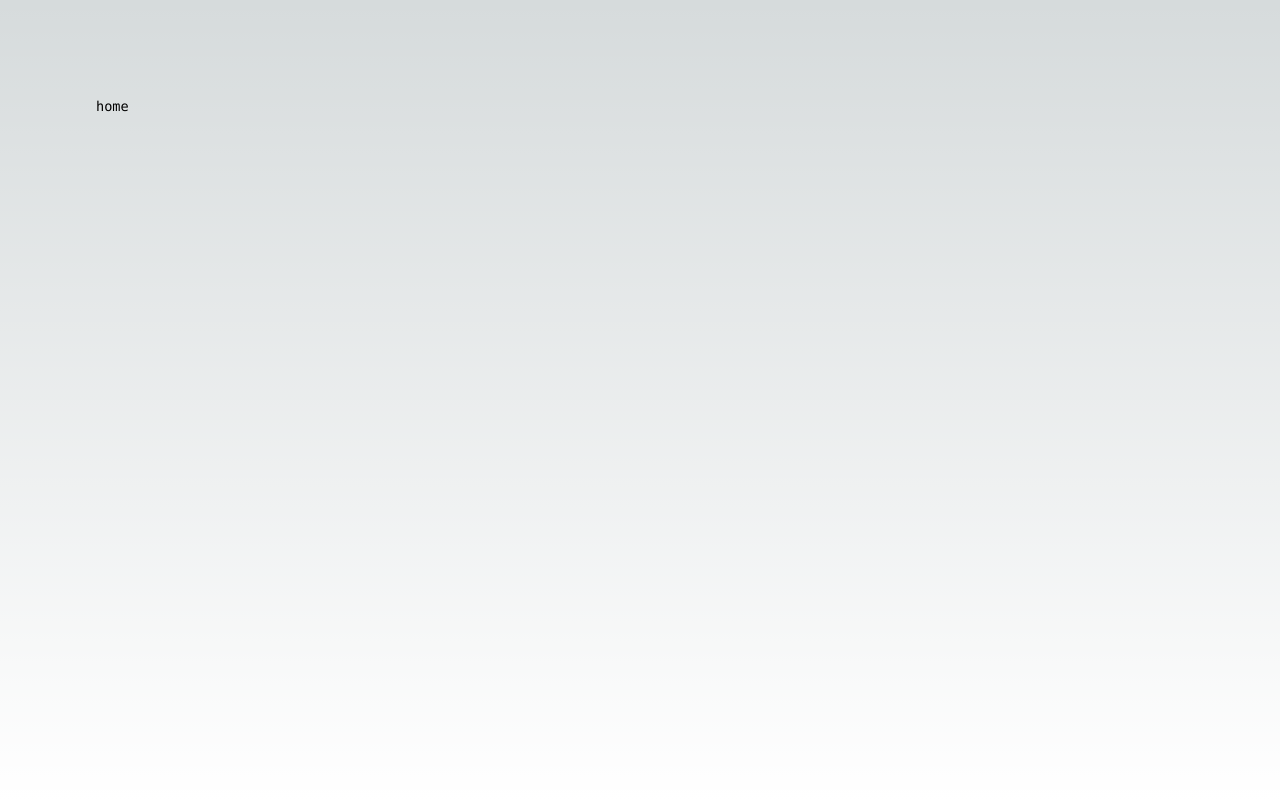
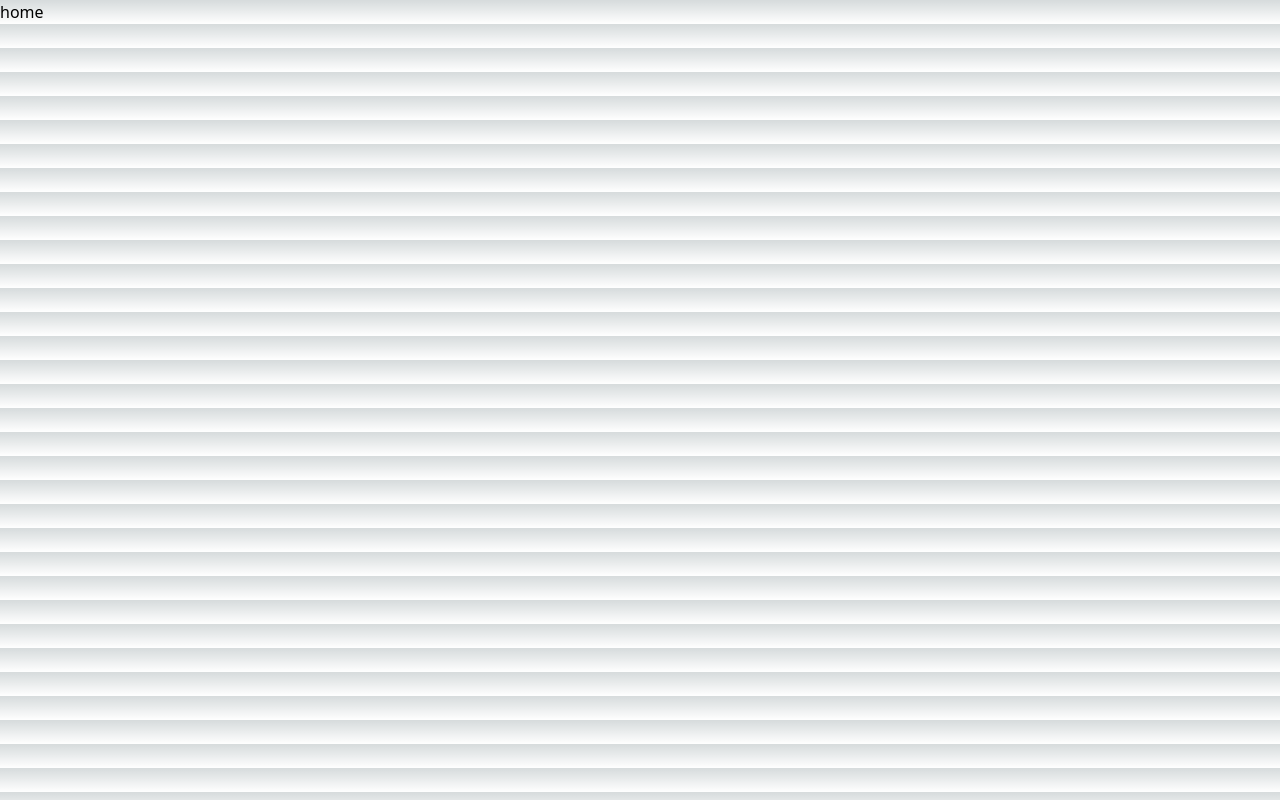
Before and after one commit to queens-web-development-club/qasa, a Next.js app: page / in a window 1280 px wide. Built offline with nearby package versions, Linux system fonts and the light colour scheme.

Commit message:
renamed execs endpoint -> team, added better page titles

```diff
--- a/pages/about/index.js
+++ b/pages/about/index.js
@@ -4,7 +4,7 @@ export default function AboutPage() {
     return (
         <>
             <Head>
-                <title>About</title>
+                <title>QASA - About</title>
                 <meta name="description" content="Queen's Asian Student Association" />
                 <meta name="viewport" content="width=device-width, initial-scale=1" />
                 <link rel="icon" href="/favicon.ico" />
--- a/pages/events/index.js
+++ b/pages/events/index.js
@@ -4,7 +4,7 @@ export default function EventsPage() {
     return (
         <>
             <Head>
-                <title>Events</title>
+                <title>QASA - Events</title>
                 <meta name="description" content="Queen's Asian Student Association" />
                 <meta name="viewport" content="width=device-width, initial-scale=1" />
                 <link rel="icon" href="/favicon.ico" />
--- a/pages/index.js
+++ b/pages/index.js
@@ -13,8 +13,8 @@ export default function Home() {
         <meta name="viewport" content="width=device-width, initial-scale=1" />
         <link rel="icon" href="/favicon.ico" />
       </Head>
-      <main className={styles.main}>
-        <div className={styles.description}>
+      <main>
+        <div>
           home
         </div>
       </main>
--- a/pages/execs/index.js
+++ b/pages/team/index.js
@@ -4,7 +4,7 @@ export default function ExecsPage() {
     return (
         <>
             <Head>
-                <title>Club Executives</title>
+                <title>QASA - Team</title>
                 <meta name="description" content="Queen's Asian Student Association" />
                 <meta name="viewport" content="width=device-width, initial-scale=1" />
                 <link rel="icon" href="/favicon.ico" />
```
